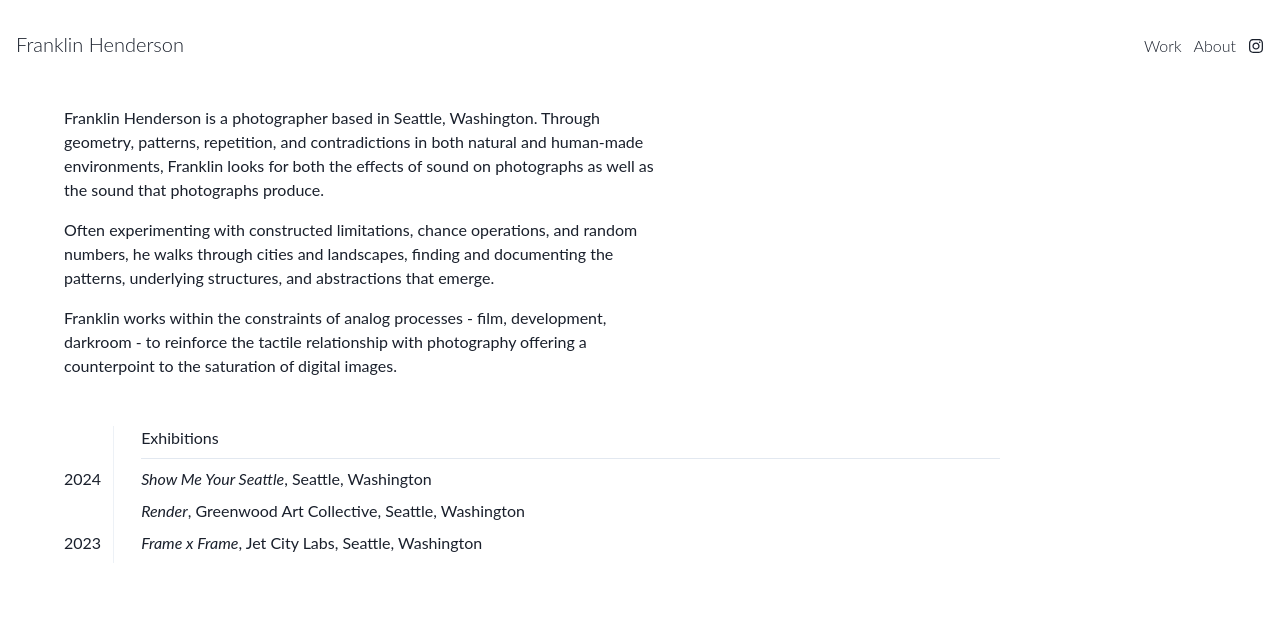
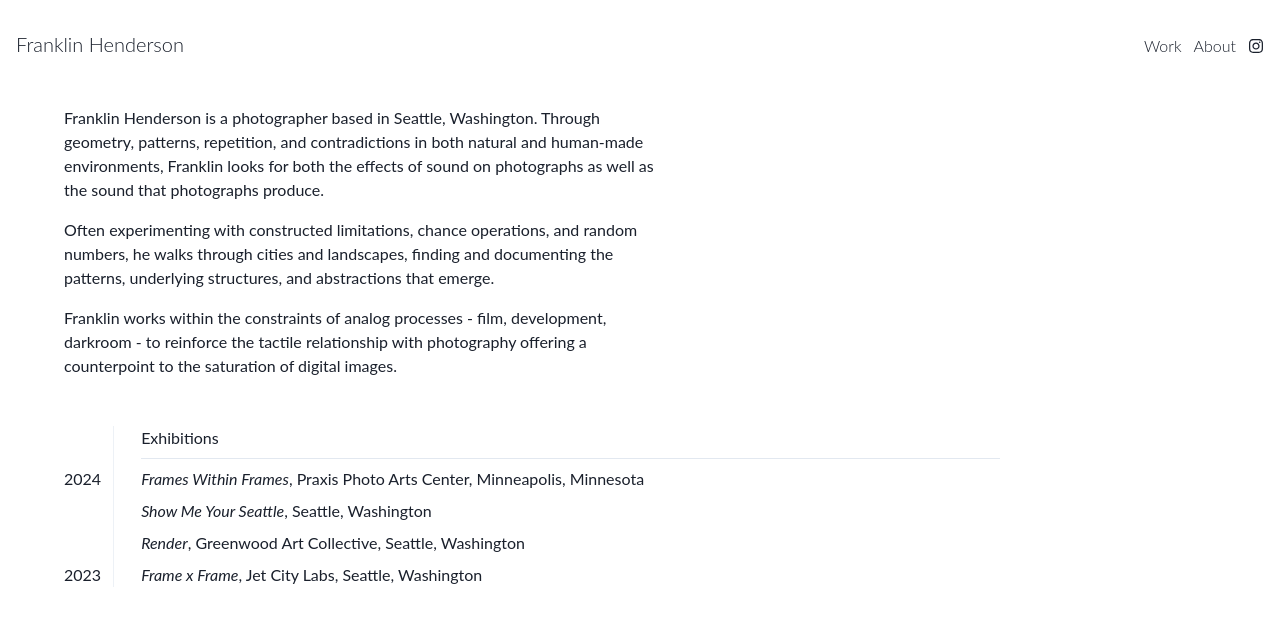
Before and after one commit to fhwrdh/fhwrdh.github.io, a React (Vite) app: page /#/1/about in a window 1280 px wide. Shown: the top 622 px of the page. Built offline with nearby package versions, Linux system fonts and the light colour scheme.

Commit message:
add praxis show

```diff
--- a/src/About.jsx
+++ b/src/About.jsx
@@ -43,6 +43,11 @@ export default function About() {
 
           <Box>2024</Box>
           <Box>
+            <Text as="i">Frames Within Frames</Text>, Praxis Photo Arts Center,
+            Minneapolis, Minnesota
+          </Box>
+          <Box></Box>
+          <Box>
             <Text as="i">Show Me Your Seattle</Text>, Seattle, Washington
           </Box>
           <Box></Box>
```
